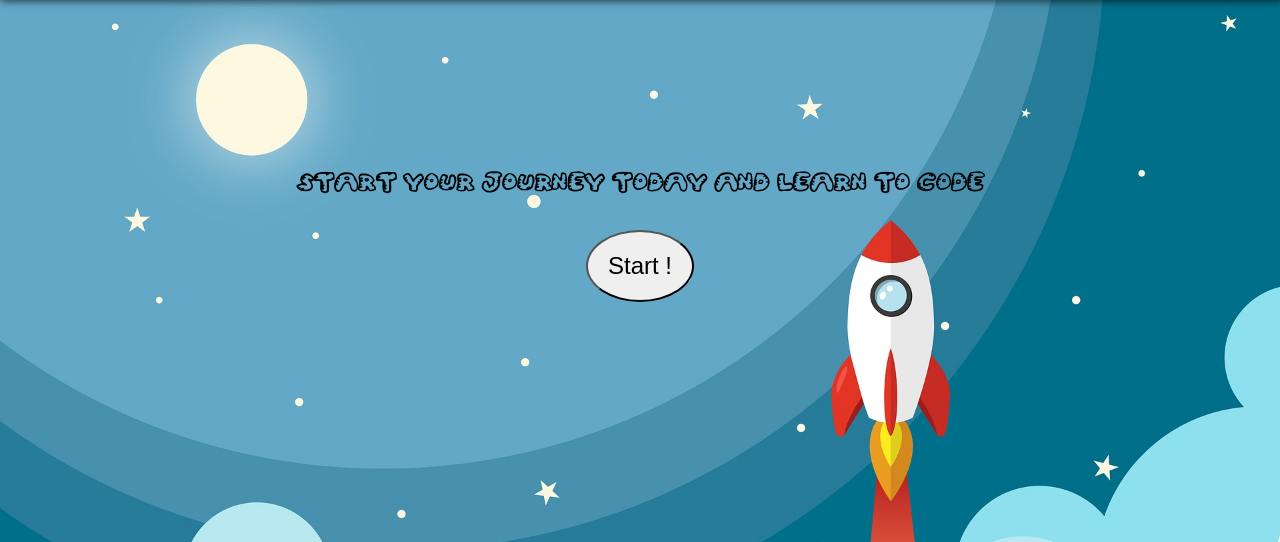
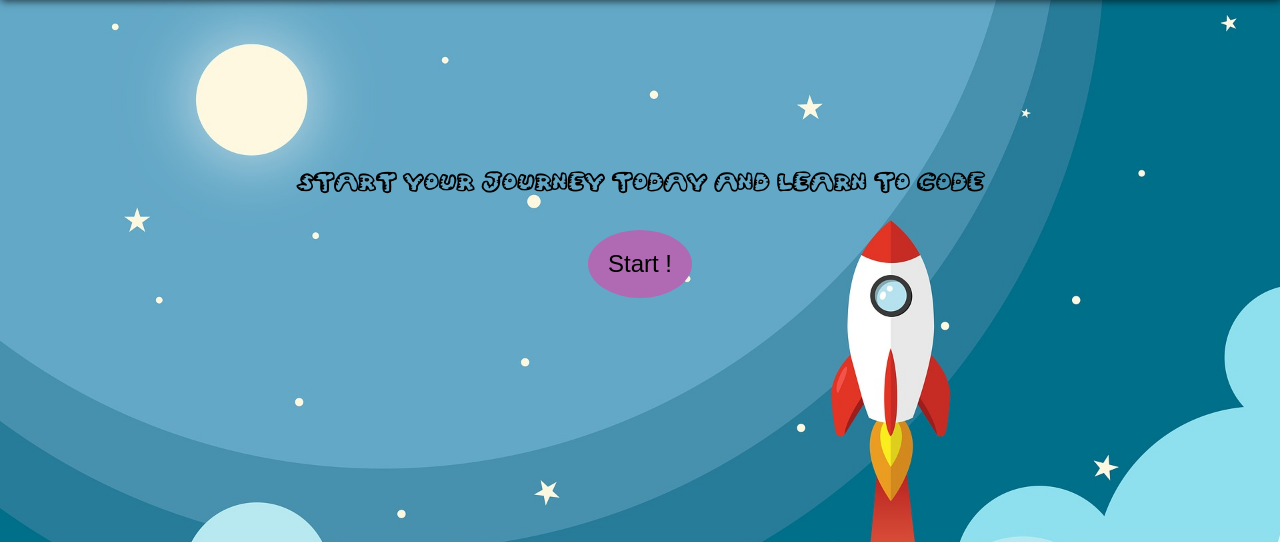
Before and after one commit to AymanSLH/Eldad-Project, a PHP site: page / in a window 1280 px wide. Shown: the part 59-601 px from the top of the page. Run offline with PHP 8.4, Linux system fonts and the light colour scheme.

Commit message:
Styled Centered Button

```diff
--- a/css/index.css
+++ b/css/index.css
@@ -23,7 +23,10 @@ div
     border-radius: 50%;
     padding: 20px;
     font-size: 24px;
+    border: none;
+    background-color: #B06AB3;
 }
+
 @font-face {
     font-family: myFirstFont;
     src: url("GWIBBLE_.TTF");
--- a/index.html
+++ b/index.html
@@ -25,7 +25,7 @@
 
             <div class="intro">
                 <p>Start your Journey Today and Learn to code</p>
-                <input type="button" id="blo" value="Start !">
+                <input type="submit" id="blo" value="Start !">
             </div>
 
 
```
